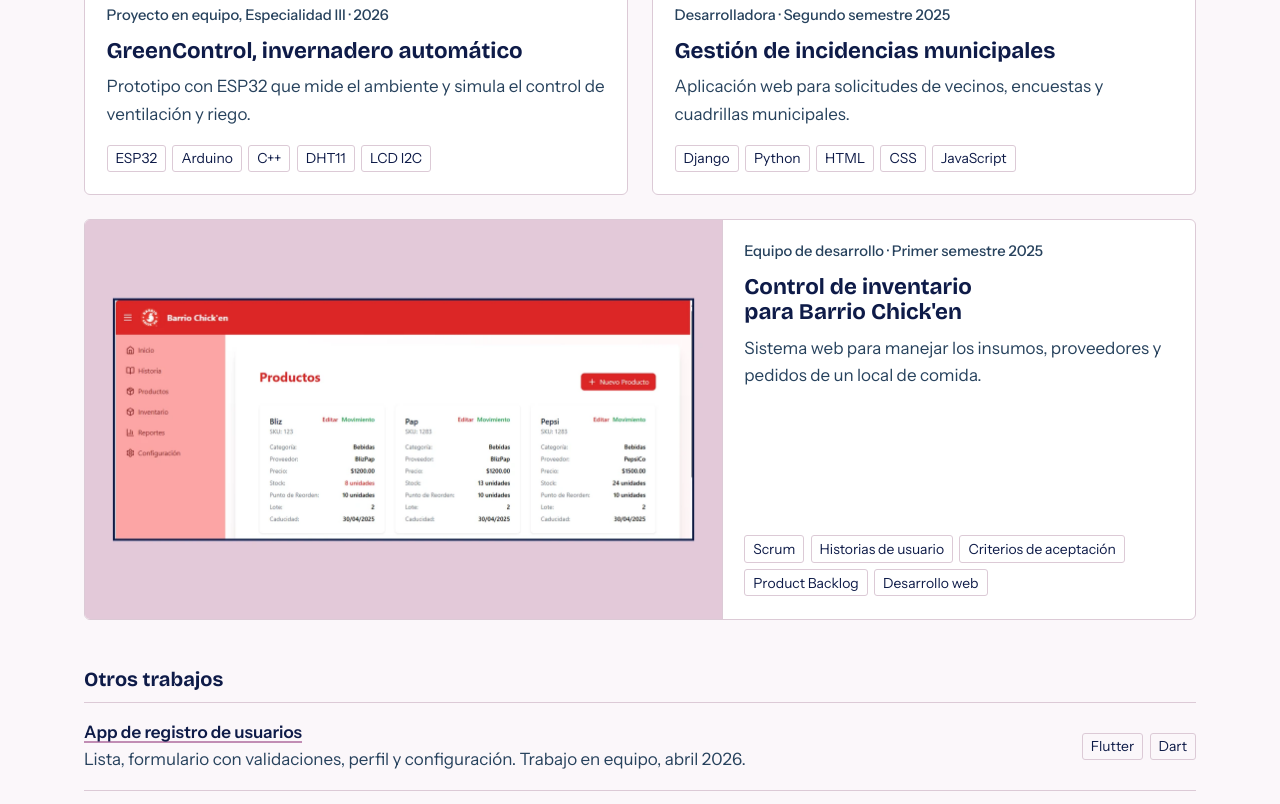
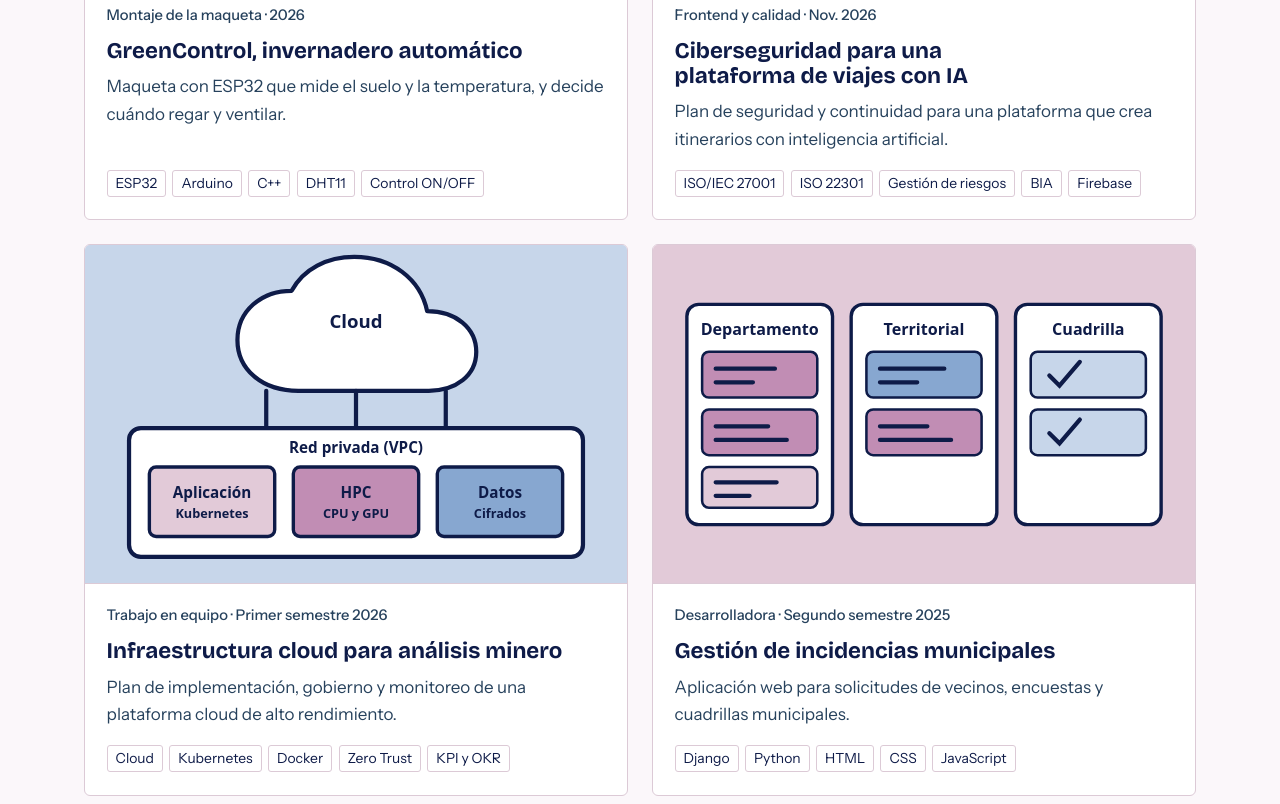
Before and after one commit to constanzacauchupan/Portafolio, a plain HTML site: page index.html in a window 1280 px wide. Shown: the part 2316-3120 px from the top of the page. Drawn offline with nearby package versions, Linux system fonts and the light colour scheme; a web font is replaced by a local one.

Commit message:
Agrega ciberseguridad y cloud, foto de GreenControl y Figma
Co-Authored-By: Claude Opus 5.5 <noreply@anthropic.com>

```diff
--- a/index.html
+++ b/index.html
@@ -86,6 +86,7 @@
       <dl class="habilidades">
         <dt>Web</dt><dd>Astro, HTML, CSS, JavaScript, Django (Python), Node.js, microservicios, API REST</dd>
         <dt>Móvil</dt><dd>Flutter (Dart)</dd>
+        <dt>Diseño</dt><dd>Figma</dd>
         <dt>Datos</dt><dd>Supabase (PostgreSQL)</dd>
         <dt>Equipo</dt><dd>Scrum, trabajo por sprints, Jira, Git, GitHub</dd>
         <dt>IA</dt><dd>Claude, ChatGPT, Gemini</dd>
--- a/js/proyectos.js
+++ b/js/proyectos.js
@@ -29,13 +29,14 @@ const PROYECTOS = [
   {
     titulo: "Dulce Gisela, app móvil",
     resumen: "Prototipo en Figma y app en Flutter para un negocio de repostería.",
-    rol: "Product Owner",
+    rol: "Product Owner y diseño en Figma",
     fecha: "Primer semestre 2026",
     premio: "Mejor Prototipo Digital",
     imagen: "img/dulce-gisela-app.webp",
     alt: "Tres pantallas del prototipo: bienvenida, inicio con productos y resumen del negocio",
     contexto: "Proyecto universitario para un negocio de repostería, trabajado en dos ramos: Ingeniería de Software y Desarrollo de Aplicaciones Móviles. El prototipo en Figma tiene una parte para clientes, con catálogo, carrito y pedidos, y otra para la administradora, con resumen de ventas, pedidos, productos y clientes. Con él ganamos el premio a Mejor Prototipo Digital, otorgado por los profesores.",
     aportes: [
+      "Diseñé casi todo el prototipo en Figma.",
       "Preparé requerimientos, documentación y diagramas.",
       "Fui Product Owner durante el desarrollo de la app en Flutter."
     ],
@@ -62,20 +63,52 @@ const PROYECTOS = [
   },
   {
     titulo: "GreenControl, invernadero automático",
-    resumen: "Prototipo con ESP32 que mide el ambiente y simula el control de ventilación y riego.",
-    rol: "Proyecto en equipo, Especialidad III",
+    resumen: "Maqueta con ESP32 que mide el suelo y la temperatura, y decide cuándo regar y ventilar.",
+    rol: "Montaje de la maqueta",
     fecha: "2026",
-    imagen: "img/greencontrol.svg",
-    tituloAportes: "Cómo funciona",
-    alt: "Ilustración de la pantalla LCD, los LED y una planta",
-    contexto: "Proyecto de invernadero inteligente del ramo Especialidad III. Lee temperatura y humedad del suelo, muestra los valores en una pantalla LCD y decide cuándo ventilar y cuándo regar. Dos LED simulan el ventilador y la bomba.",
+    imagen: "img/greencontrol.webp",
+    alt: "Maqueta del invernadero con una planta, sensores, cables y pantalla LCD",
+    contexto: "Proyecto final en equipo del ramo Especialidad III, Control y Automatización. Partimos de una pregunta: ¿puede un microcontrolador con sensores mantener la humedad y la temperatura de un mini invernadero sin intervención manual? En la maqueta, dos LED simulan la bomba y el ventilador.",
     aportes: [
-      "El ventilador se activa según la temperatura que mide el sensor DHT11.",
-      "La bomba enciende con 30 % de humedad del suelo y se apaga con 35 %.",
-      "Usar dos umbrales evita que los equipos se prendan y apaguen a cada rato.",
-      "Entrega las lecturas en formato CSV cada dos segundos."
+      "Estuve a cargo del montaje de la maqueta.",
+      "El sistema usa dos lazos de control: riego según la humedad del suelo y ventilación según la temperatura.",
+      "Cada lazo tiene un umbral para encender y otro para apagar, así los equipos no se prenden y apagan a cada rato.",
+      "Una pantalla LCD muestra las lecturas, que también se registran en el computador cada dos segundos."
     ],
-    tecnologias: ["ESP32", "Arduino", "C++", "DHT11", "LCD I2C"]
+    tecnologias: ["ESP32", "Arduino", "C++", "DHT11", "Control ON/OFF"]
+  },
+  {
+    titulo: "Ciberseguridad para una plataforma de viajes con IA",
+    resumen: "Plan de seguridad y continuidad para una plataforma que crea itinerarios con inteligencia artificial.",
+    rol: "Frontend y calidad",
+    fecha: "Nov. 2026",
+    imagen: "img/riesgos.svg",
+    alt: "Ilustración de un escudo y una matriz de riesgos de probabilidad por impacto",
+    contexto: "Informe final en equipo del ramo Arquitectura Empresarial y Liderazgo. La plataforma, en etapa de prototipo, usa Flutter, Firebase y una API externa de IA. El informe reúne la gestión de seguridad, basada en ISO/IEC 27001, y la continuidad operacional, con ISO 22301 como referencia.",
+    aportes: [
+      "Mi rol en el equipo fue frontend y calidad: pruebas funcionales y de autorización, evidencias y criterios de aceptación.",
+      "Quedé como responsable del control de acceso a los datos y de probar las reglas de Firestore.",
+      "El equipo evaluó ocho riesgos críticos. Con los controles propuestos, ninguno queda en ese nivel.",
+      "El plan define qué recuperar primero y en cuánto tiempo: entre 2 y 8 horas según el proceso."
+    ],
+    tecnologias: ["ISO/IEC 27001", "ISO 22301", "Gestión de riesgos", "BIA", "Firebase"]
+  },
+  {
+    titulo: "Infraestructura cloud para análisis minero",
+    resumen: "Plan de implementación, gobierno y monitoreo de una plataforma cloud de alto rendimiento.",
+    rol: "Trabajo en equipo",
+    fecha: "Primer semestre 2026",
+    imagen: "img/nube.svg",
+    tituloAportes: "Qué incluye",
+    alt: "Ilustración de una nube conectada a una red privada con aplicación, cómputo y datos",
+    contexto: "Proyecto de tres personas para el ramo Infraestructura y Servicios Cloud. El caso es GeoMining Analytics, una empresa que procesa datos geoespaciales de faenas mineras. La meta del diseño es bajar sus simulaciones de 48 horas a menos de 3.",
+    aportes: [
+      "Roles del proyecto y matriz RACI.",
+      "Metodología híbrida Scrum y Kanban, con cuatro fases de implementación.",
+      "Matriz de riesgos y políticas de infraestructura como código y control de cambios con Git.",
+      "KPI técnicos y de negocio, OKR y una estrategia de monitoreo."
+    ],
+    tecnologias: ["Cloud", "Kubernetes", "Docker", "Zero Trust", "KPI y OKR"]
   },
   {
     titulo: "Gestión de incidencias municipales",
```
Also changed, not shown: img/greencontrol.svg (deleted), img/greencontrol.webp (added), img/nube.svg (added), img/riesgos.svg (added).
